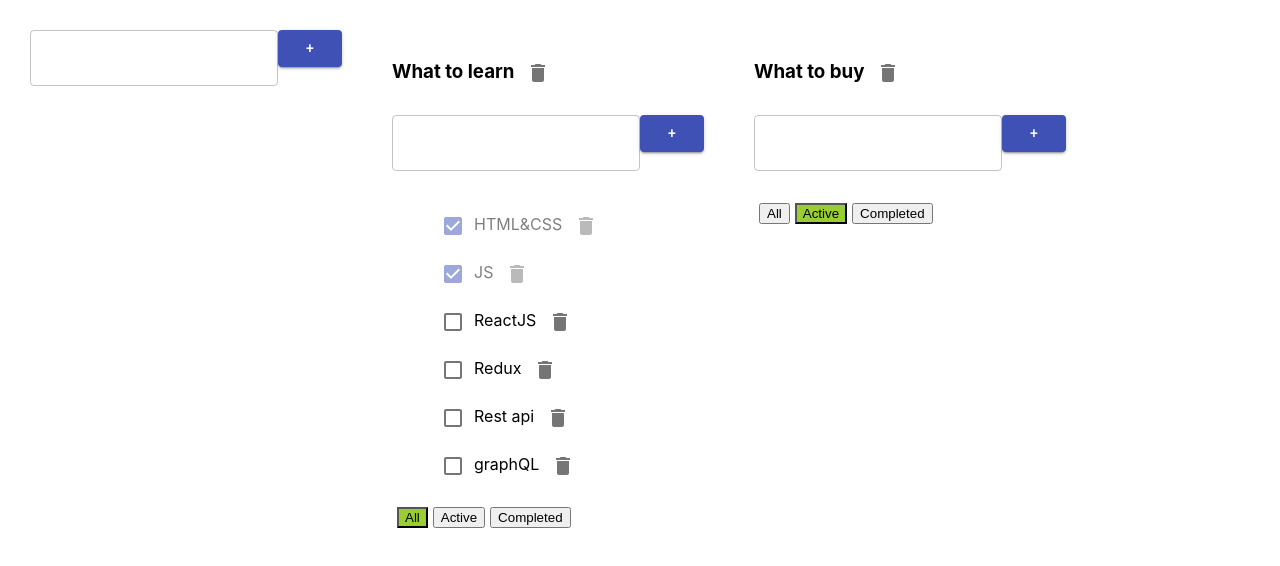
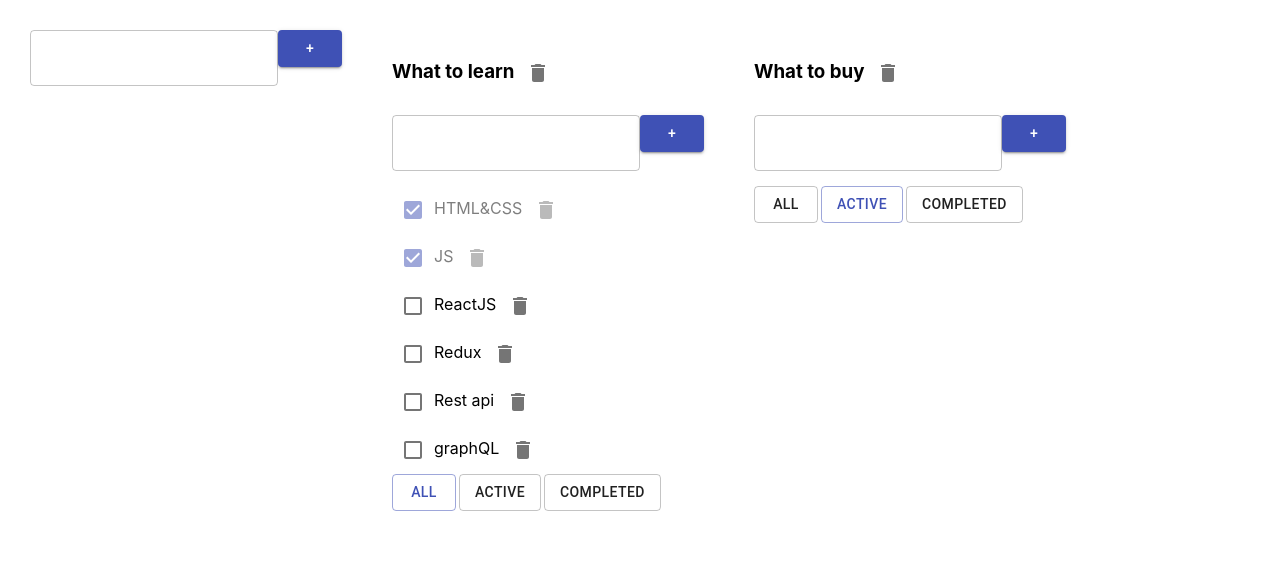
Before and after one commit to lergnom/Todolist, a React (Create React App) app: page / in a window 1280 px wide. Shown: the top 566 px of the page. Built offline with nearby package versions, Linux system fonts and the light colour scheme.

Commit message:
buttons style

```diff
--- a/src/EditableSpan.tsx
+++ b/src/EditableSpan.tsx
@@ -1,5 +1,5 @@
 import React, {ChangeEvent, useState} from "react";
-import {lookupService} from "dns";
+import {TextField} from "@material-ui/core";
 
 type EditableSpanTypeProps = {
     title: string
@@ -25,8 +25,6 @@ export function EditableSpan(props: EditableSpanTypeProps) {
     }
 
     return editMode
-        ? <input onChange={changeTitleHandler} value={title} autoFocus onBlur={deactiveEditMode}/>
+        ? <TextField onChange={changeTitleHandler} value={title} autoFocus onBlur={deactiveEditMode}/>
         : <span onDoubleClick={activateEditMode}>{props.title}</span>
-
-
 }
--- a/src/Todolist.tsx
+++ b/src/Todolist.tsx
@@ -2,7 +2,7 @@ import React, {ChangeEvent} from "react";
 import {PropsType} from "./App";
 import {AddItemForm} from "./AddItemForm";
 import {EditableSpan} from "./EditableSpan";
-import {Checkbox, IconButton} from "@material-ui/core";
+import {Button, Checkbox, IconButton} from "@material-ui/core";
 import {Delete} from "@material-ui/icons";
 
 
@@ -60,17 +60,20 @@ export function Todolist(props: PropsType) {
                 </IconButton>
             </h3>
             <AddItemForm addItem={addTask}/>
-            <ul>
+            <div>
                 {taskList}
-            </ul>
+            </div>
             <div>
-                <button className={props.filter === 'all' ? "activeFilter" : ""} onClick={clickAll}>All
-                </button>
-                <button className={props.filter === 'active' ? "activeFilter" : ""} onClick={clickActive}>Active
-                </button>
-                <button className={props.filter === 'completed' ? "activeFilter" : ""}
+                <Button variant={"outlined"} color={props.filter === 'all' ? "primary" : "default"}
+                        onClick={clickAll}>All
+                </Button>
+                <Button style={{margin: "0 3px"}} variant={"outlined"}
+                        color={props.filter === 'active' ? "primary" : "default"}
+                        onClick={clickActive}>Active
+                </Button>
+                <Button variant={"outlined"} color={props.filter === 'completed' ? "primary" : "default"}
                         onClick={clickCompleted}>Completed
-                </button>
+                </Button>
             </div>
         </div>
 
```
